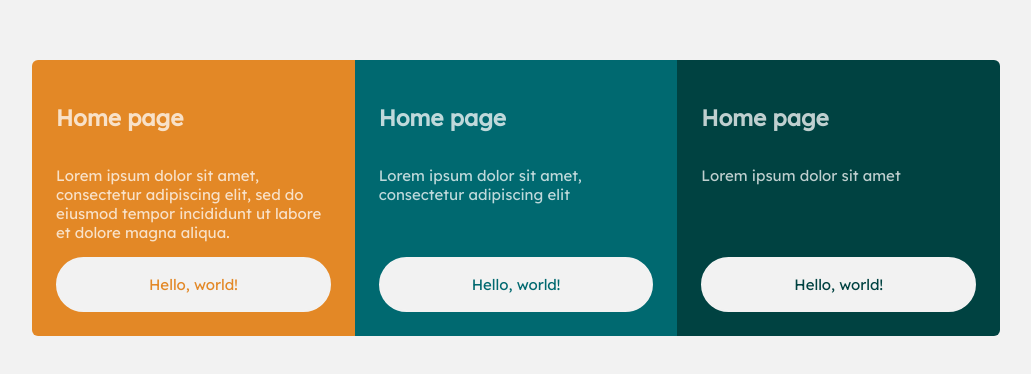
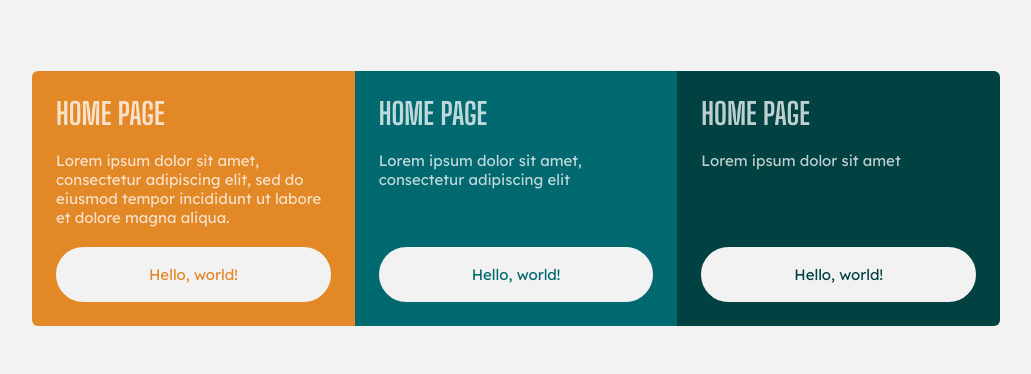
Before and after one commit to lethiandev/fm-three-column-cards, a Vue app: page / in a window 1280 px wide. Shown: the part 202-576 px from the top of the page, without its empty margins (124-1155 px from the left). Built offline with nearby package versions, Linux system fonts and the light colour scheme.

Commit message:
Add basic typography styling

```diff
--- a/src/scss/theme.scss
+++ b/src/scss/theme.scss
@@ -15,3 +15,15 @@ body {
 #app {
   height: 100%;
 }
+
+// Typography
+h1 {
+  margin: 0 0 20px 0;
+  text-transform: uppercase;
+  font-size: vars.$size-2;
+  font-family: vars.$font-family-heading;
+}
+
+p {
+  margin: 0 0 20px 0;
+}
```
